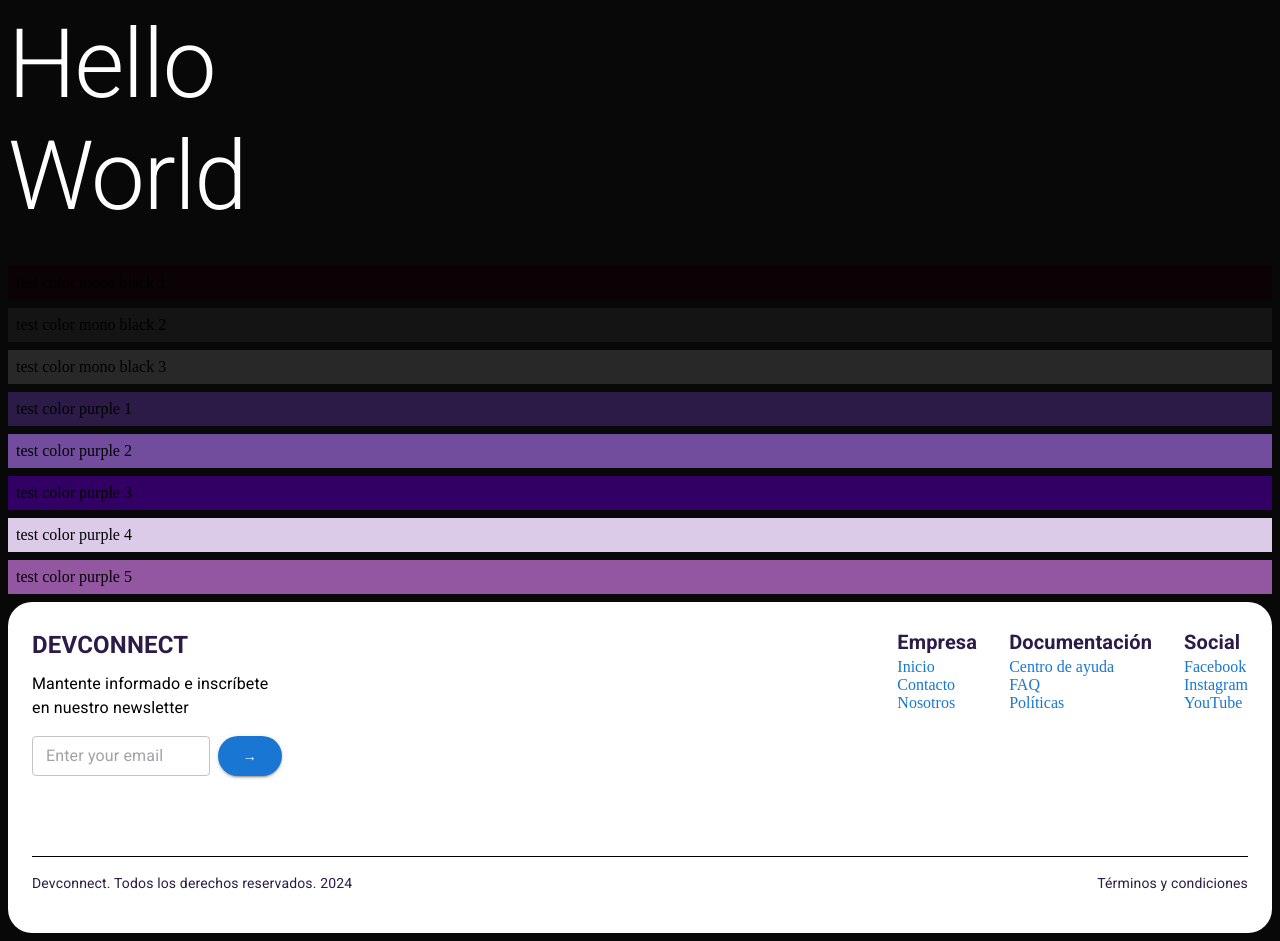
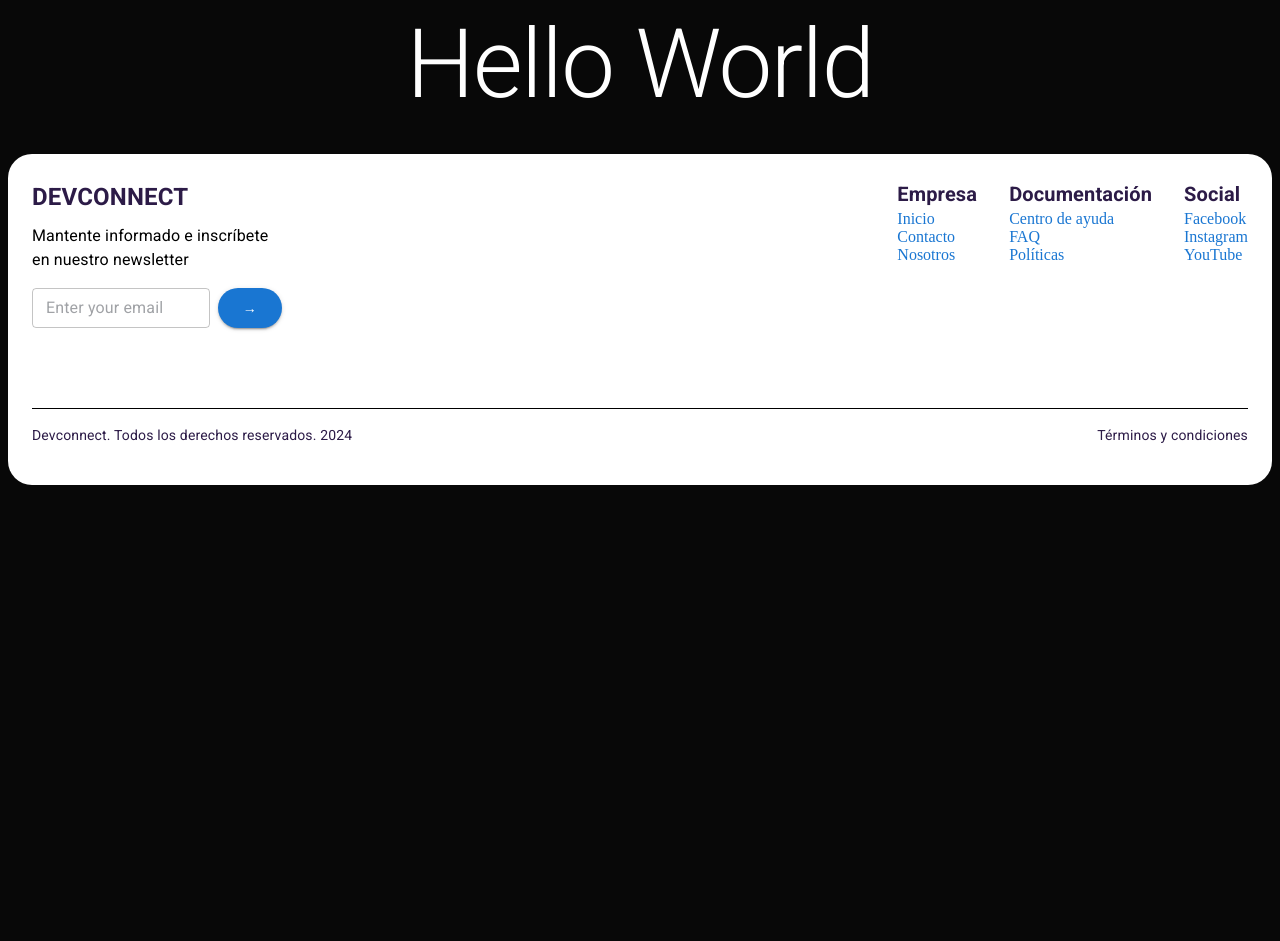
Before and after one commit to No-Country-simulation/c20-36-n-node-react, a React (Vite) app in the folder frontend/: page / in a window 1280 px wide. After the commit the page ends 800 px from the top, so only its background shows below. Built offline with nearby package versions, Linux system fonts and the light colour scheme.

Commit message:
test failure

```diff
--- a/frontend/src/components/organisms/Footer.tsx
+++ b/frontend/src/components/organisms/Footer.tsx
@@ -126,25 +126,3 @@ export function Footer() {
     </Box>
   )
 }
-
-export function Footersfa() {
-  return (
-    <Box
-      sx={{
-        display: 'flex',
-        flexDirection: 'column',
-        w: 1,
-        height: { mobile: '200px', tablet: '500px' },
-        bgcolor: 'mono.white',
-        borderRadius: 6,
-        p: 3,
-      }}
-    >
-      <Box>
-        <Box>
-          <Typography sx={{ fontSize: { mobile: 18, desktop: 24 }, fontWeight: 700, color: 'purple.1' }}>DEVCONNECT</Typography>
-        </Box>
-      </Box>
-    </Box>
-  )
-}
--- a/frontend/src/screens/HomeScreen/HomeScreen.tsx
+++ b/frontend/src/screens/HomeScreen/HomeScreen.tsx
@@ -5,22 +5,23 @@ import { getMainTheme } from '../../theme/getMainTheme'
 export default function HomeScreen() {
   return (
     <ThemeProvider theme={getMainTheme()}>
-      <main>
-        <Box sx={{ width: '100%', maxWidth: 375 }}>
-          <Typography variant="h1" gutterBottom sx={{ color: 'mono.white' }}>
+      <Box
+        sx={{
+          display: 'flex',
+          flexDirection: 'column',
+          justifyContent: 'space-between',
+          alignItems: 'center',
+        }}
+      >
+        <Box sx={{ width: 1 }}>
+          <Typography variant="h1" gutterBottom sx={{ color: 'mono.white', textAlign: 'center' }}>
             Hello World
           </Typography>
         </Box>
-        <Box sx={{ bgcolor: 'mono.black.1', p: 1, mb: 1 }}>test color mono black 1</Box>
-        <Box sx={{ bgcolor: 'mono.black.2', p: 1, mb: 1 }}>test color mono black 2</Box>
-        <Box sx={{ bgcolor: 'mono.black.3', p: 1, mb: 1 }}>test color mono black 3</Box>
-        <Box sx={{ bgcolor: 'purple.1', p: 1, mb: 1 }}>test color purple 1</Box>
-        <Box sx={{ bgcolor: 'purple.2', p: 1, mb: 1 }}>test color purple 2</Box>
-        <Box sx={{ bgcolor: 'purple.3', p: 1, mb: 1 }}>test color purple 3</Box>
-        <Box sx={{ bgcolor: 'purple.4', p: 1, mb: 1 }}>test color purple 4</Box>
-        <Box sx={{ bgcolor: 'purple.5', p: 1, mb: 1 }}>test color purple 5</Box>
-        <Footer />
-      </main>
+        <Box sx={{ width: 1 }}>
+          <Footer />
+        </Box>
+      </Box>
     </ThemeProvider>
   )
 }
```
